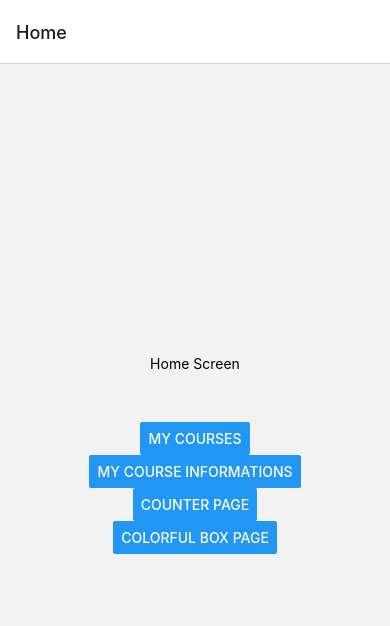
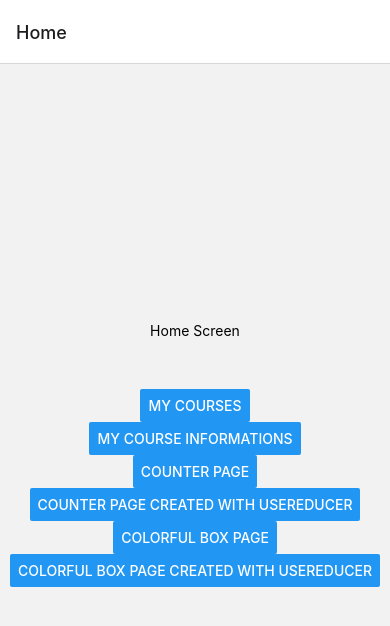
Before and after one commit to bilgesueski/react-native, a React Native app in the folder first-project/: screen /Home in a window 390 px wide. Shown: the top 626 px of the page. Built offline with nearby package versions, Linux system fonts and the light colour scheme.

Commit message:
chore: Add CounterScreen2 and BoxScreen2 components

```diff
--- a/first-project/App.js
+++ b/first-project/App.js
@@ -1,4 +1,3 @@
-import { StatusBar } from "expo-status-bar";
 import { StyleSheet, Text, View, FlatList } from "react-native";
 import { NavigationContainer } from "@react-navigation/native";
 import { createNativeStackNavigator } from "@react-navigation/native-stack";
@@ -7,6 +6,8 @@ import CoursesScreen from "./src/screens/CoursesScreen";
 import CoursesInformationScreen from "./src/screens/CoursesInformationScreen";
 import CounterScreen from "./src/screens/CounterScreen";
 import BoxScreen from "./src/screens/BoxScreen";
+import CounterScreen2 from "./src/screens/CounterScreen2";
+import BoxScreen2 from "./src/screens/BoxScreen2";
 
 const Stack = createNativeStackNavigator();
 export default function App() {
@@ -20,7 +21,9 @@ export default function App() {
           component={CoursesInformationScreen}
         />
         <Stack.Screen name="Counter" component={CounterScreen} />
+        <Stack.Screen name="Counter2" component={CounterScreen2} />
         <Stack.Screen name="Colorful Box" component={BoxScreen} />
+        <Stack.Screen name="Colorful Box2" component={BoxScreen2} />
       </Stack.Navigator>
     </NavigationContainer>
   );
--- a/first-project/src/screens/HomeScreen.js
+++ b/first-project/src/screens/HomeScreen.js
@@ -18,8 +18,16 @@ export default function HomeScreen({ navigation }) {
         onPress={() => navigation.navigate("Counter")}
       />
       <Button
+        title="Counter Page created with useReducer"
+        onPress={() => navigation.navigate("Counter2")}
+      />
+      <Button
         title="Colorful Box Page"
         onPress={() => navigation.navigate("Colorful Box")}
+      />
+      <Button
+        title="Colorful Box Page created with useReducer"
+        onPress={() => navigation.navigate("Colorful Box2")}
       />
     </View>
   );
```
